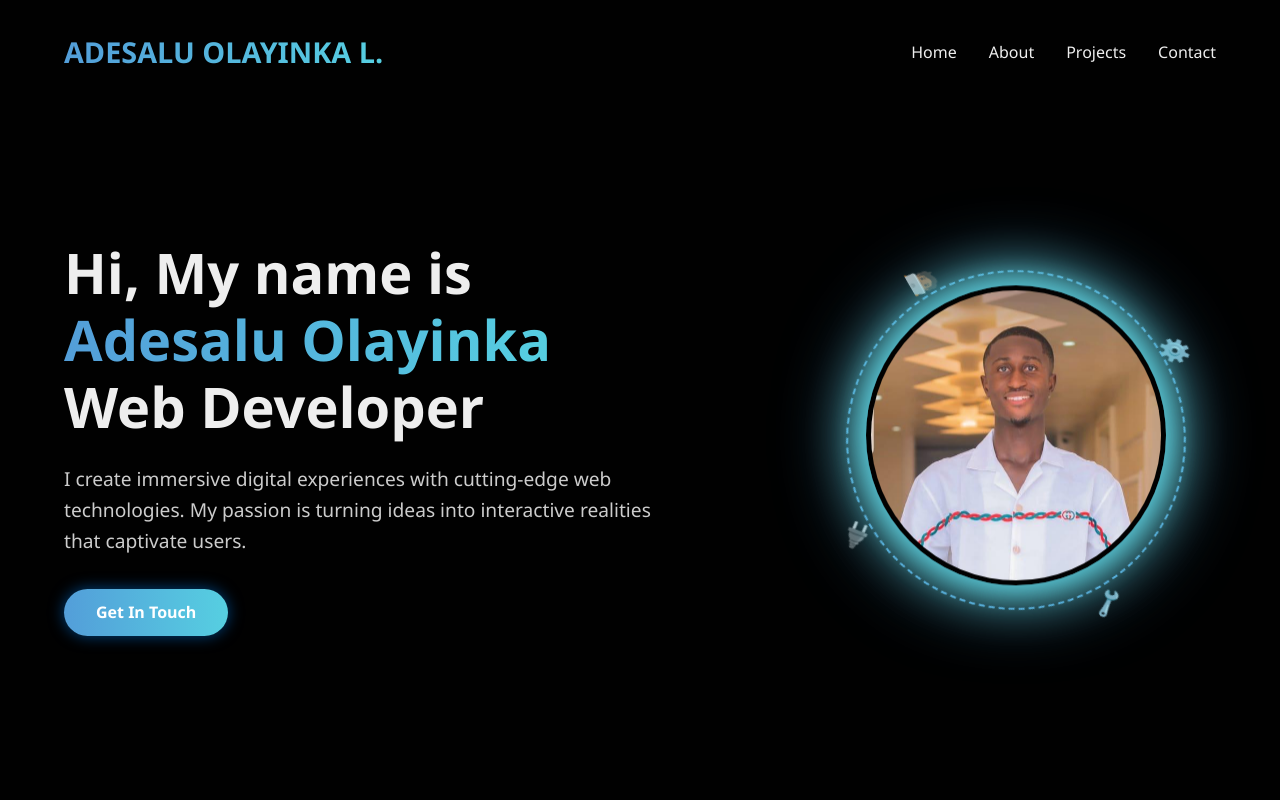
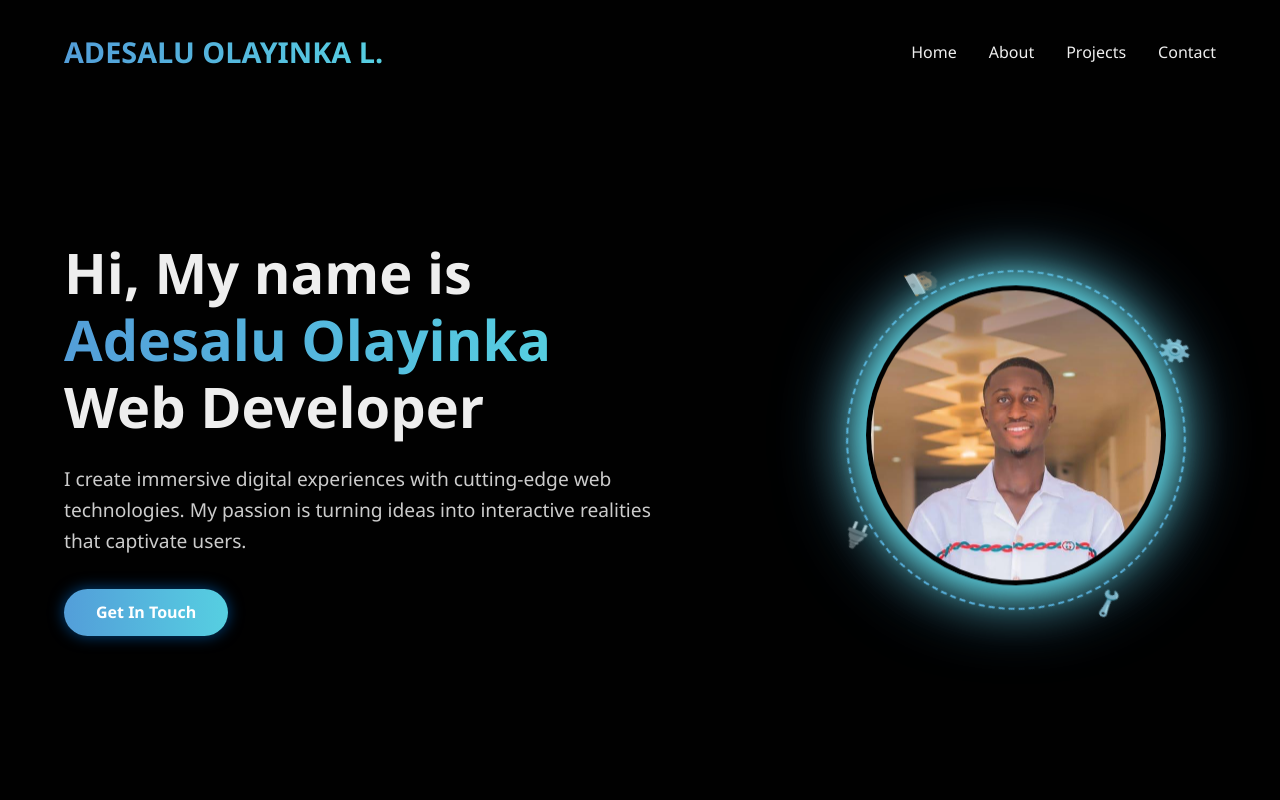
Before and after one commit to olayinkaadesalu-alpha/Portfolio, a plain HTML site: page index.html in a window 1280 px wide. Shown: the top 800 px of the page. Drawn offline with Linux system fonts and the light colour scheme; a script that the page names is missing.

Commit message:
Update style.css

```diff
--- a/style.css
+++ b/style.css
@@ -162,7 +162,7 @@ nav {
     height: 300px;
     border-radius: 50%;
     object-fit: cover;
-    object-position: 50% 10%;
+    object-position: center top;
     border: 5px solid transparent;
     box-shadow: 0 0 20px var(--neon-blue), 0 0 40px var(--neon-purple), 0 0 60px var(--neon-pink);
     animation: glow 4s ease-in-out infinite alternate, float 6s ease-in-out infinite;
```
